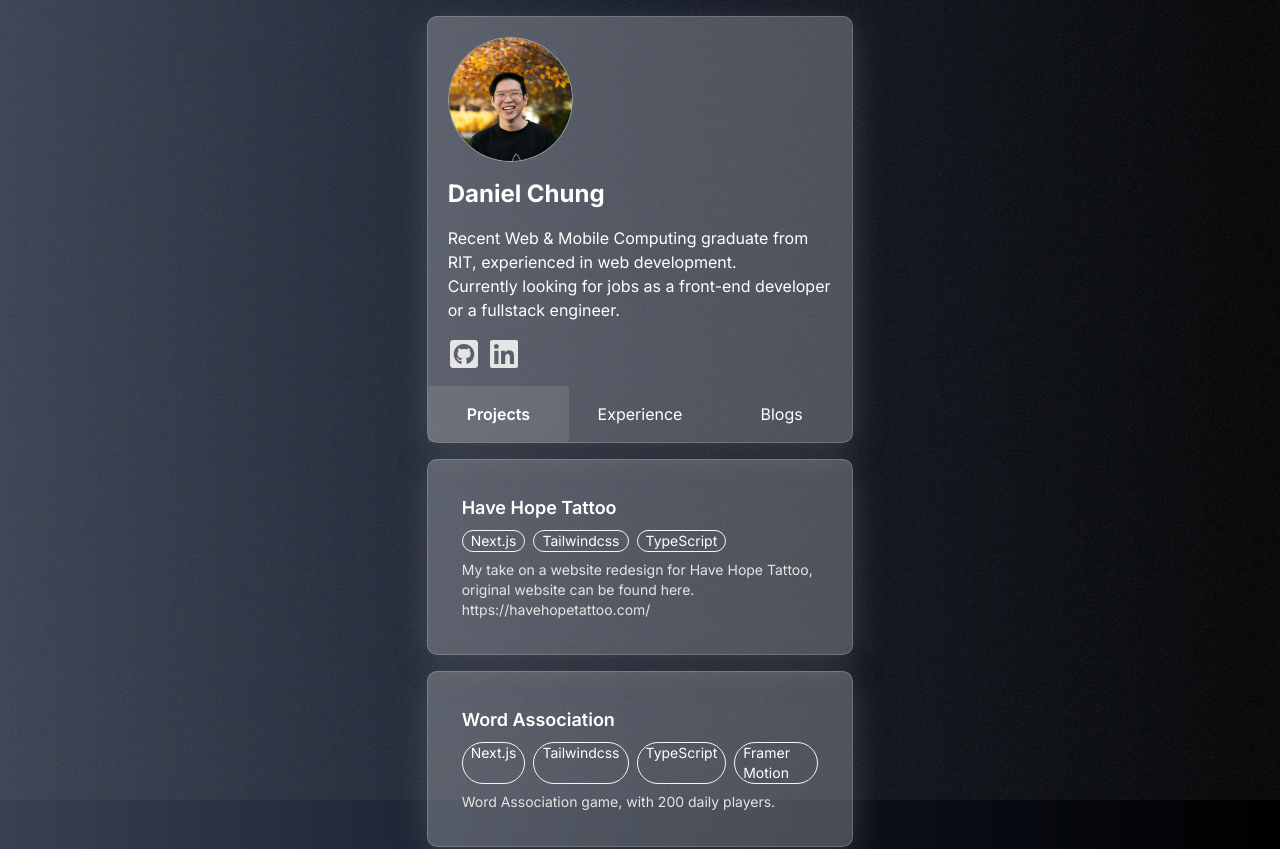
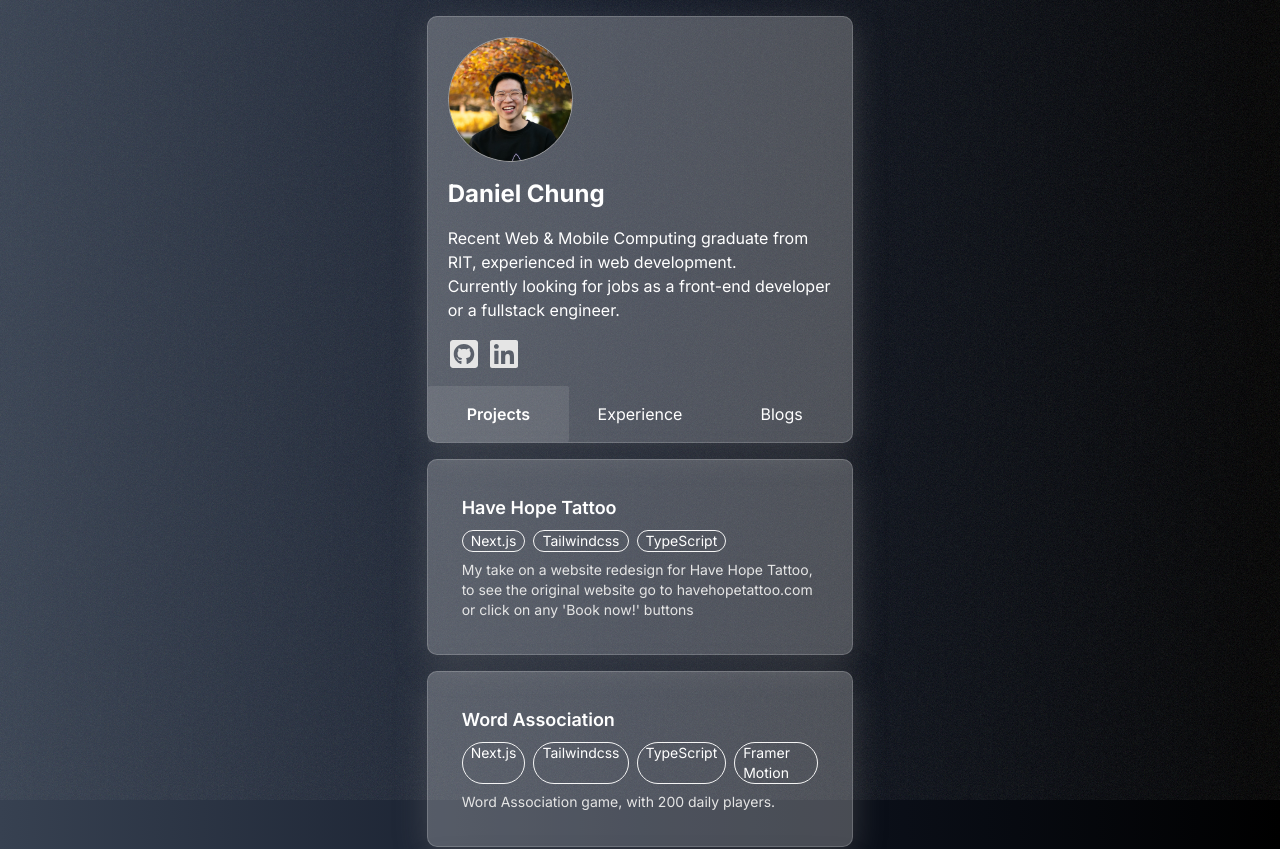
Before and after one commit to danielchungdev/danielchung.dev, a Next.js app: page / in a window 1280 px wide. Shown: the top 849 px of the page. Built offline with nearby package versions, Linux system fonts and the light colour scheme.

Commit message:
website update

```diff
--- a/public/json/projects.json
+++ b/public/json/projects.json
@@ -2,7 +2,7 @@
     {
         "name": "Have Hope Tattoo",
         "tools": ["Next.js", "Tailwindcss", "TypeScript"],
-        "description": "My take on a website redesign for Have Hope Tattoo, original website can be found here. https://havehopetattoo.com/",
+        "description": "My take on a website redesign for Have Hope Tattoo, to see the original website go to havehopetattoo.com or click on any 'Book now!' buttons",
         "website": "https://havehopetattoo.danielchung.dev/"
     },
     {
--- a/src/components/ProjectCard/index.tsx
+++ b/src/components/ProjectCard/index.tsx
@@ -3,10 +3,11 @@ import { HoverAnimations } from "../HoverAnimation/HoverAnimation"
 
 export const ProjectCard: ProjectCardComponent = ({ project }) => {
   return (
+    <a href={project.website} target="_blank">
 
       <HoverAnimations>
         <div className=" text-white">
-        <h1 className="font-semibold text-lg"><a href={project.website} target="_blank">{project.name}</a></h1>
+          <h1 className="font-semibold text-lg">{project.name}</h1>
           <div className="flex gap-2 my-2">
             {
               project.tools.map((tool, index) => (
@@ -17,5 +18,7 @@ export const ProjectCard: ProjectCardComponent = ({ project }) => {
           <p className="text-sm text-neutral-200">{project.description}</p>
         </div>
       </HoverAnimations>
+    </a>
+
   )
 }
```
Lines whose indentation alone changed are shown as unchanged.
